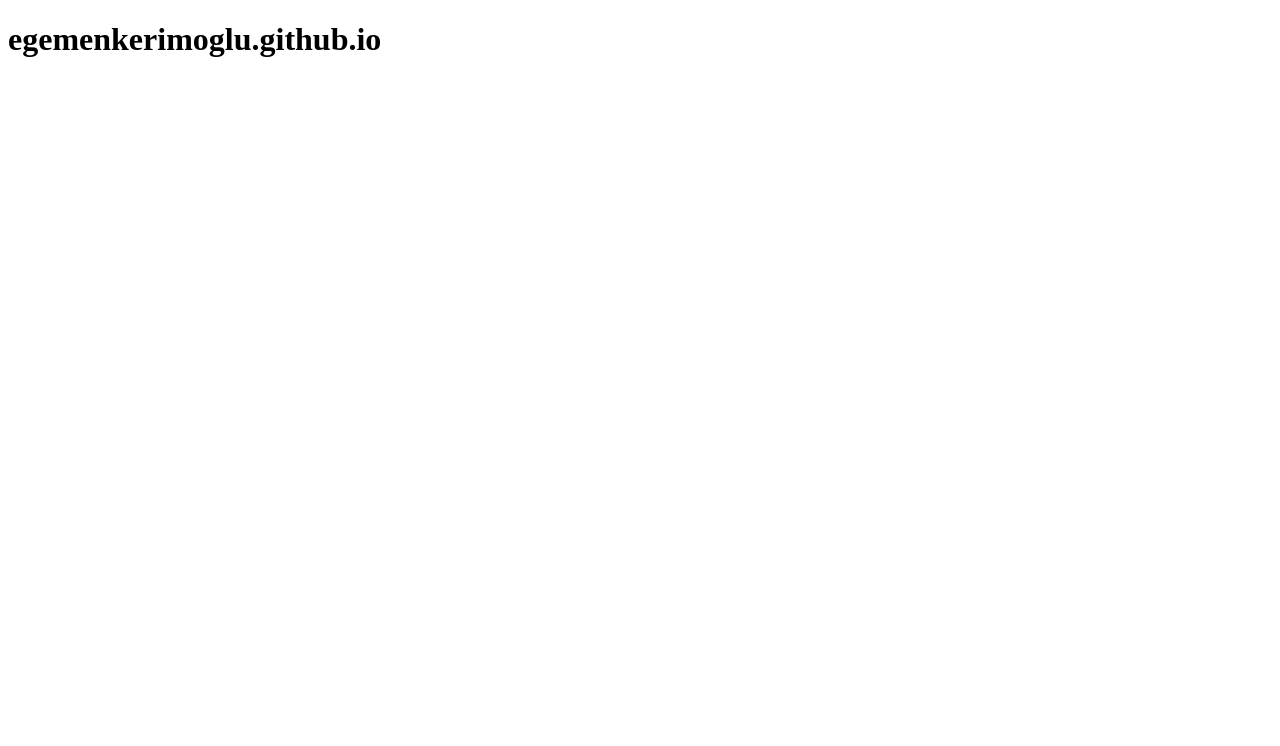
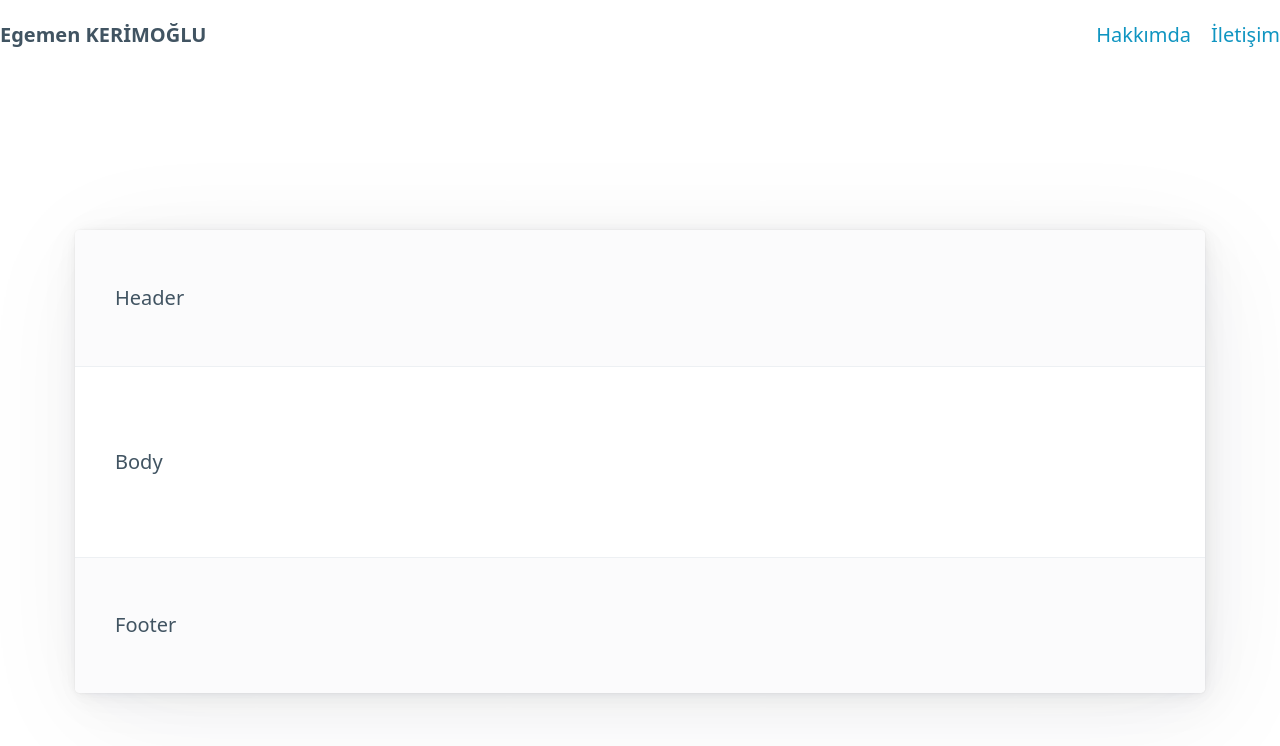
Before and after one commit to egemenkerimoglu/egemenkerimoglu.github.io, a plain HTML site: page index.html in a window 1280 px wide. Drawn offline with nearby package versions, Linux system fonts and the light colour scheme.

Commit message:
css eklendi

```diff
--- a/index.html
+++ b/index.html
@@ -4,9 +4,29 @@
   <meta charset="UTF-8">
   <meta http-equiv="X-UA-Compatible" content="IE=edge">
   <meta name="viewport" content="width=device-width, initial-scale=1.0">
+
+  <link rel="stylesheet" href="https://unpkg.com/@picocss/pico@latest/css/pico.min.css">
+
+
   <title>Document</title>
 </head>
 <body>
-  <h1>egemenkerimoglu.github.io</h1>
+  <nav>
+    <ul>
+      <li><strong>Egemen KERİMOĞLU</strong></li>
+    </ul>
+    <ul>
+      <li><a href="#">Hakkımda</a></li>
+      <li><a href="#">İletişim</a></li>
+    </ul>
+  </nav>
+
+  <main class="container">
+    <article>
+      <header>Header</header>
+      Body
+      <footer>Footer</footer>
+    </article>
+  </main>
 </body>
 </html>
```
